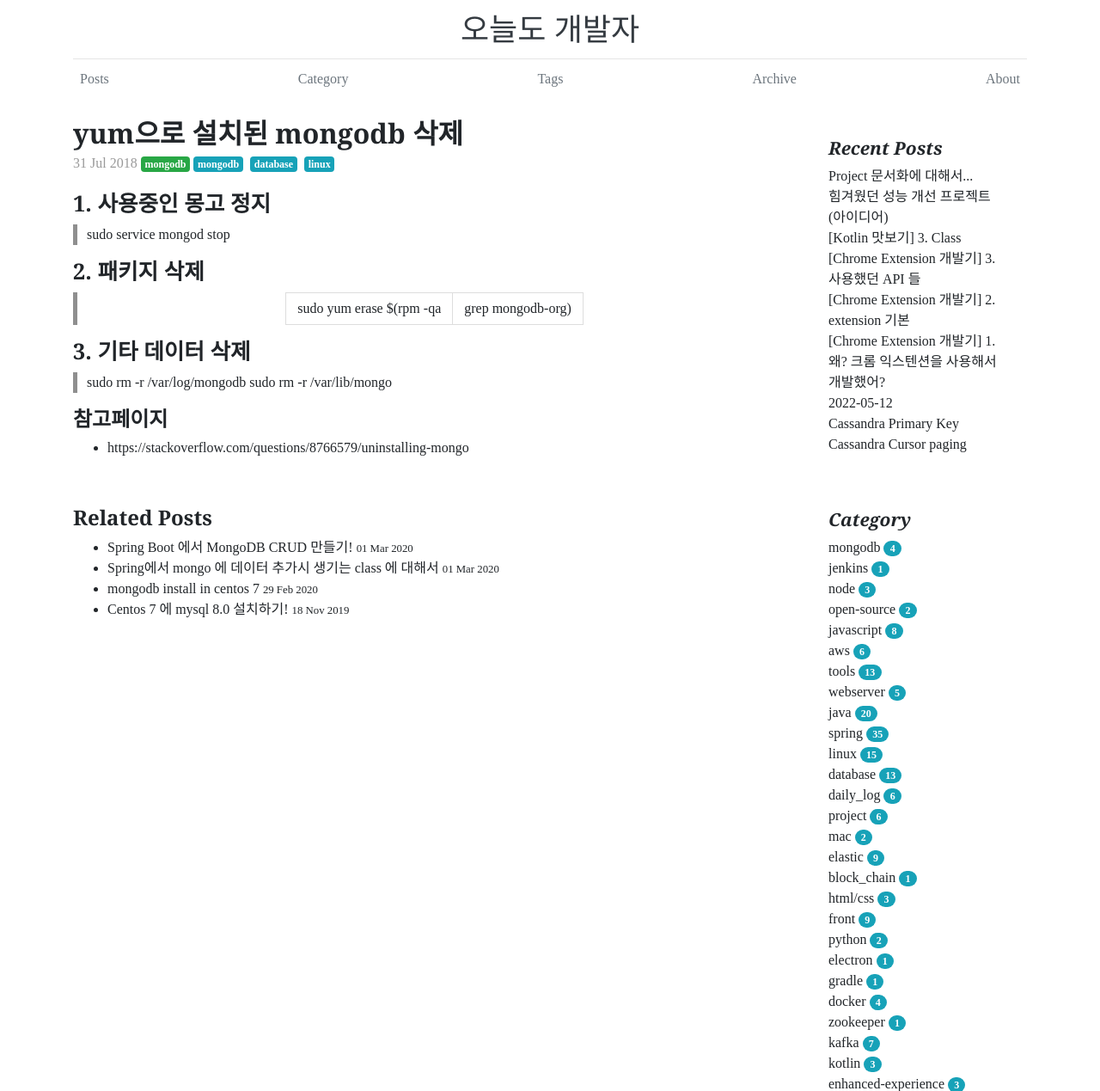
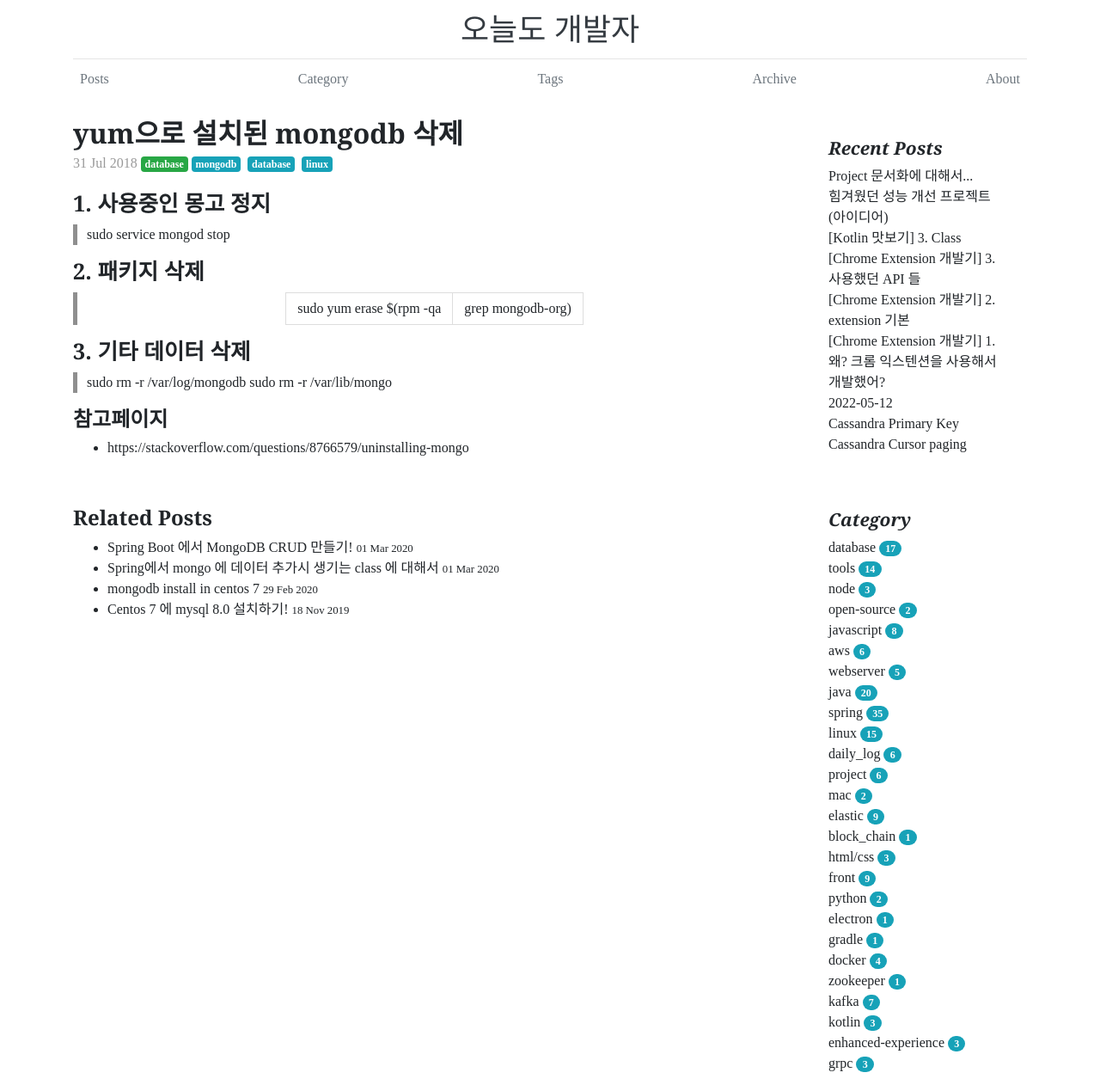
Before and after one commit to akageun/akageun.github.io, a Jekyll site: the page built from _posts/2018-07-31-remove-yum-mongo.md, in a window 1280 px wide, cut to the strip 0-1269 px from the top of the page. Shown: the whole strip at 86% size. Built offline with Jekyll 4.4.1, drawn with Linux system fonts in a browser that asks for light colours; some web fonts are replaced; comment, search, counter and statistics services are not loaded.

Commit message:
글추가

```diff
--- a/_posts/2018-07-31-remove-yum-mongo.md
+++ b/_posts/2018-07-31-remove-yum-mongo.md
@@ -3,7 +3,7 @@ layout: post
 title:  "yum으로 설치된 mongodb 삭제"
 date:   2018-07-31 09:00:00 +0900
 categories:
- - mongodb
+ - database
 tags:
  - mongodb
  - database
--- a/_posts/2020-02-29-centos7-mongo4-install.md
+++ b/_posts/2020-02-29-centos7-mongo4-install.md
@@ -3,7 +3,7 @@ layout: post
 title:  "mongodb install in centos 7"
 date:   2020-02-29 09:00:00 +0900
 categories:
- - mongodb
+ - database
 tags:
  - mongodb
  - database
```
Also changed, not shown: _posts/2016-08-04-tokumx-install.md (+1 -1 lines), _posts/2016-08-05-jenkins-install-on-centos.md (+1 -1 lines), _posts/2016-08-11-how-to-use-robomongo.md (+1 -1 lines), _posts/2021-01-02-spring-basic-di.md (+5 -0 lines), _posts/2022-05-24-kopring-01.md (renamed from _posts/2022-05-30-kopring-01.md).
